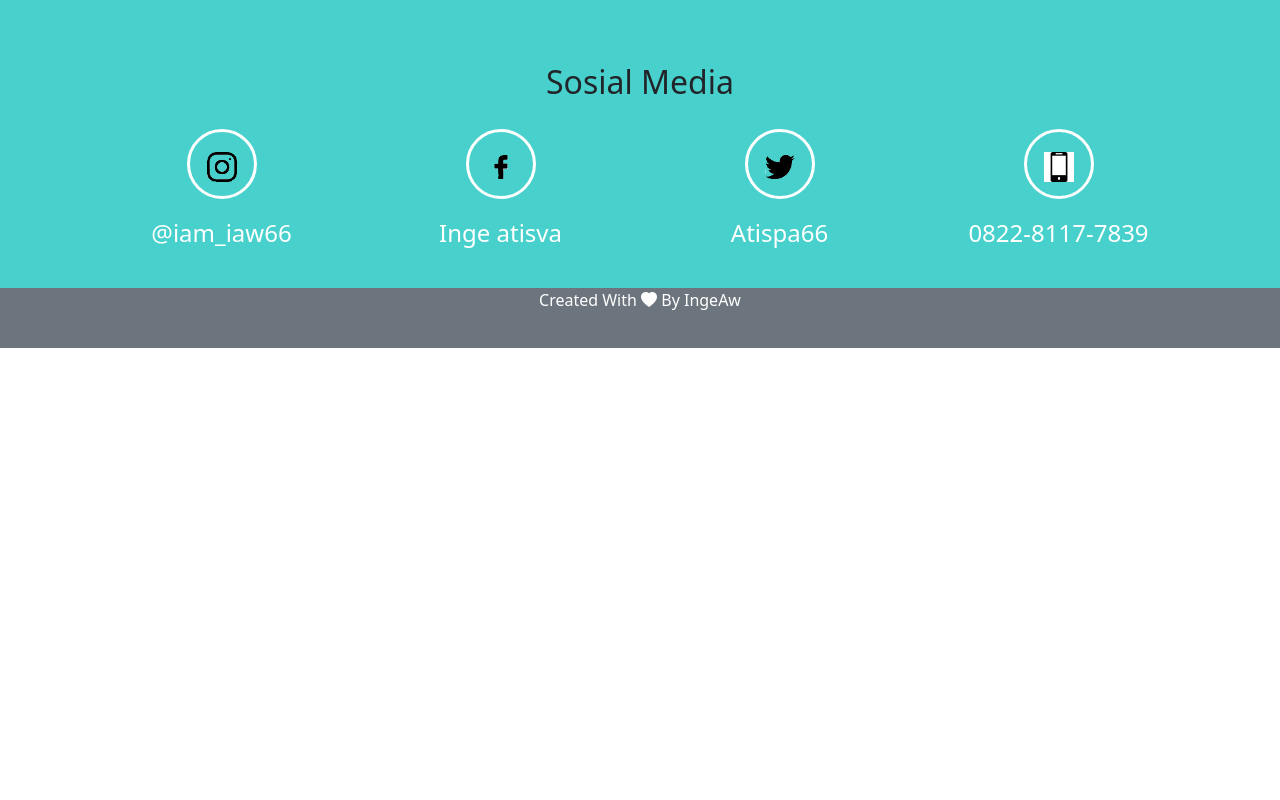
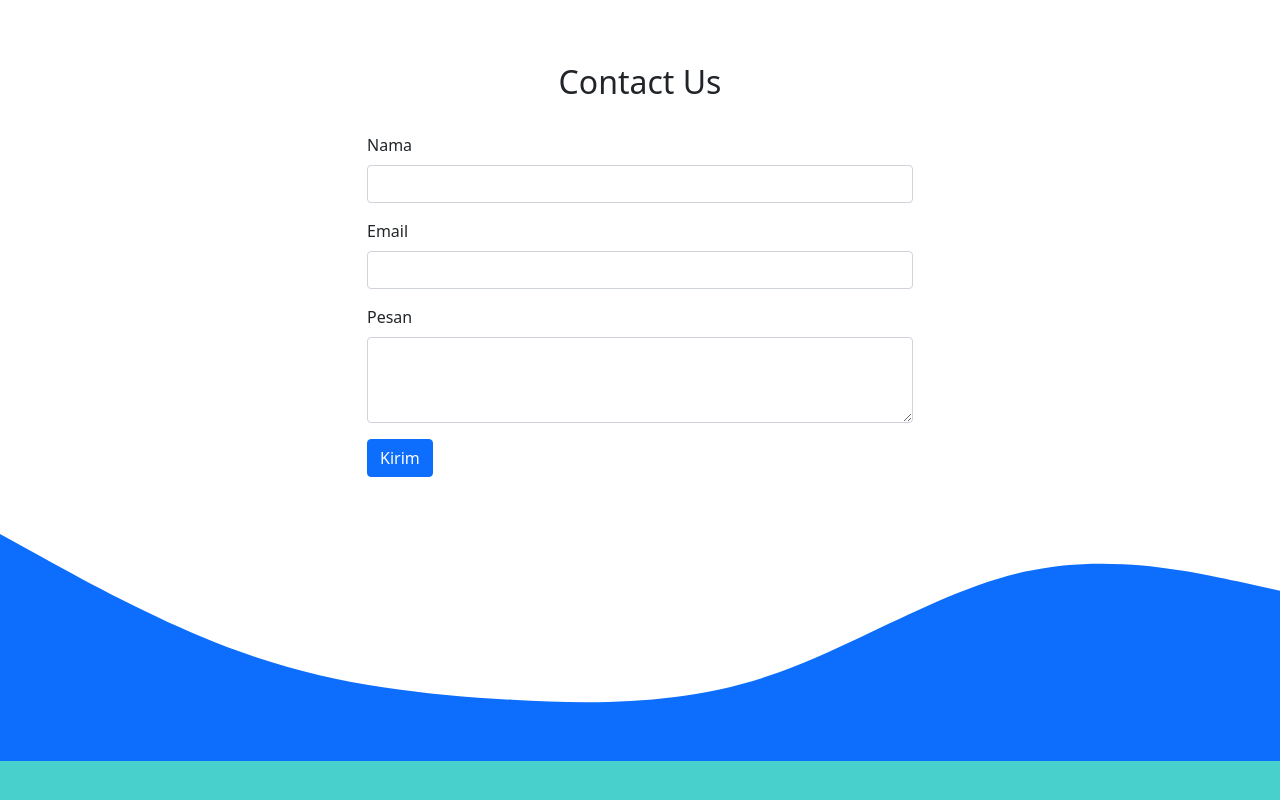
Before and after one commit to Ingeaw/Ingeaw, a plain HTML site: page index.html in a window 1280 px wide. Shown: the part 2920-3720 px from the top of the page. Before the commit the page ends 3268 px from the top, so only its background shows below. Drawn offline with nearby package versions, Linux system fonts and the light colour scheme.

Commit message:
penambahan contact us

```diff
--- a/index.html
+++ b/index.html
@@ -15,6 +15,13 @@
 
     <title>My Website | Iaw</title>
     <link rel="stylesheet" href="style.css">
+
+
+      <!-- favicon -->
+    <link rel="shortcut icon" href="img/jio.jpg">
+
+    <!-- gooogle font--->
+    <link rel="stylesheet" type="text/css" href="">
 
 
   </head>
@@ -185,6 +192,42 @@
     </section>
 
 
+<!-- contact us -->
+    <section id="contact">
+      <div class="container">
+        <div class="row mb-4">
+          <div class="col text-center">
+            <h2>Contact Us</h2>
+          </div>
+        </div>
+        <div class="row justify-content-center">
+          <div class="col-md-6">
+            <form>
+              <div class="mb-3">
+                <label for="name" class="form-label">Nama</label>
+                <input type="text" class="form-control" id="name" aria-describedby="name">
+
+              </div>
+              <div class="mb-3">
+                <label for="email" class="form-label">Email</label>
+                <input type="email" class="form-control" id="email">
+              </div>
+              <div class="mb-3">
+                <label for="pesan" class="form-label">Pesan</label>
+                <textarea class="form-control" id="pesan" rows="3"></textarea>
+              </div>
+              <button type="submit" class="btn btn-primary">Kirim</button>
+            </form>
+          </div>
+        </div>
+      </div>
+      <svg xmlns="http://www.w3.org/2000/svg" viewBox="0 0 1440 320"><path fill="#0d6efd" fill-opacity="1" d="M0,64L48,90.7C96,117,192,171,288,202.7C384,235,480,245,576,250.7C672,256,768,256,864,224C960,192,1056,128,1152,106.7C1248,85,1344,107,1392,117.3L1440,128L1440,320L1392,320C1344,320,1248,320,1152,320C1056,320,960,320,864,320C768,320,672,320,576,320C480,320,384,320,288,320C192,320,96,320,48,320L0,320Z"></path></svg>
+    </section>
+
+    <!-- akhir contact us -->
+
+
+
     <!-- ------ -->
 
 
```
